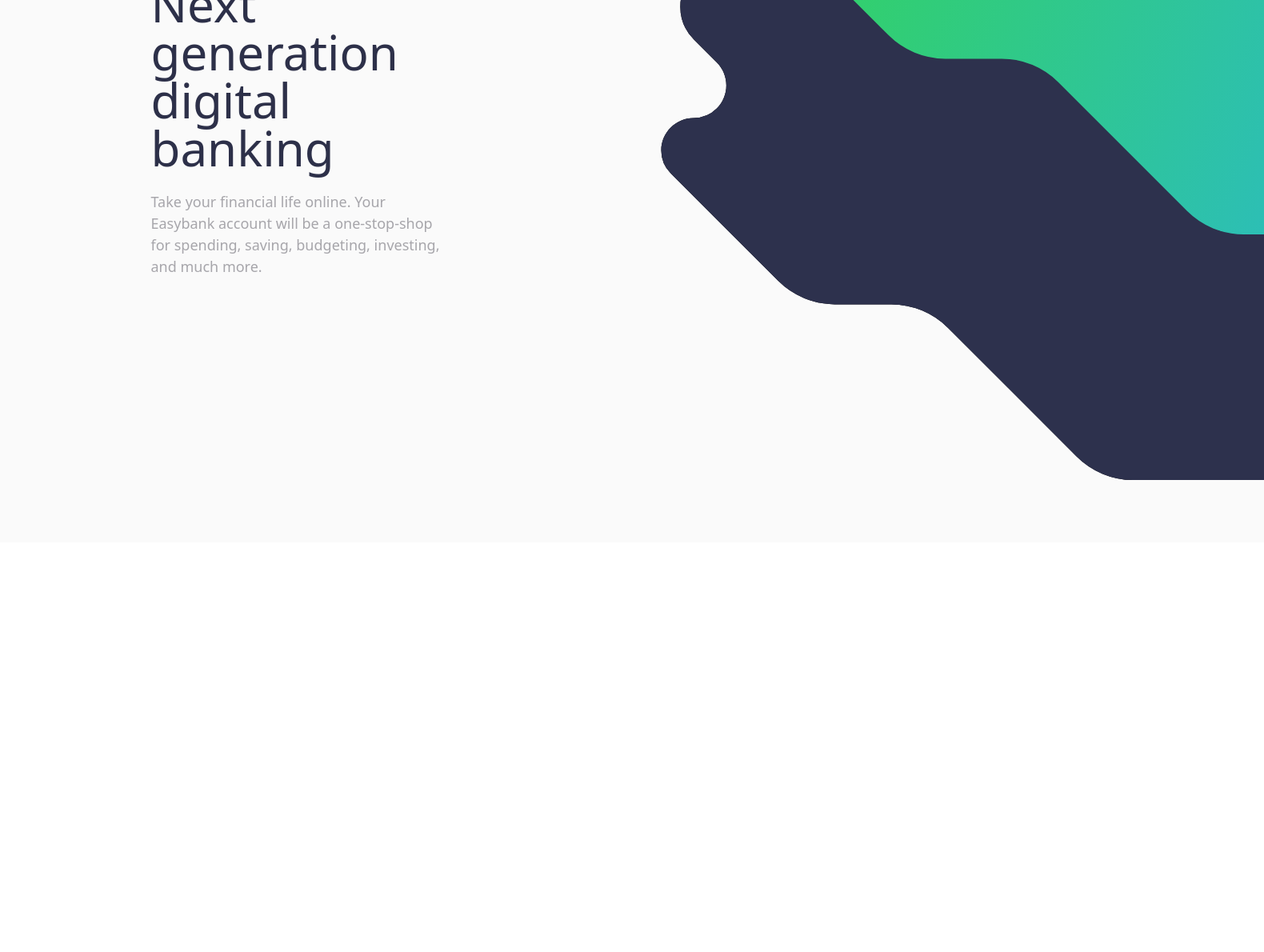
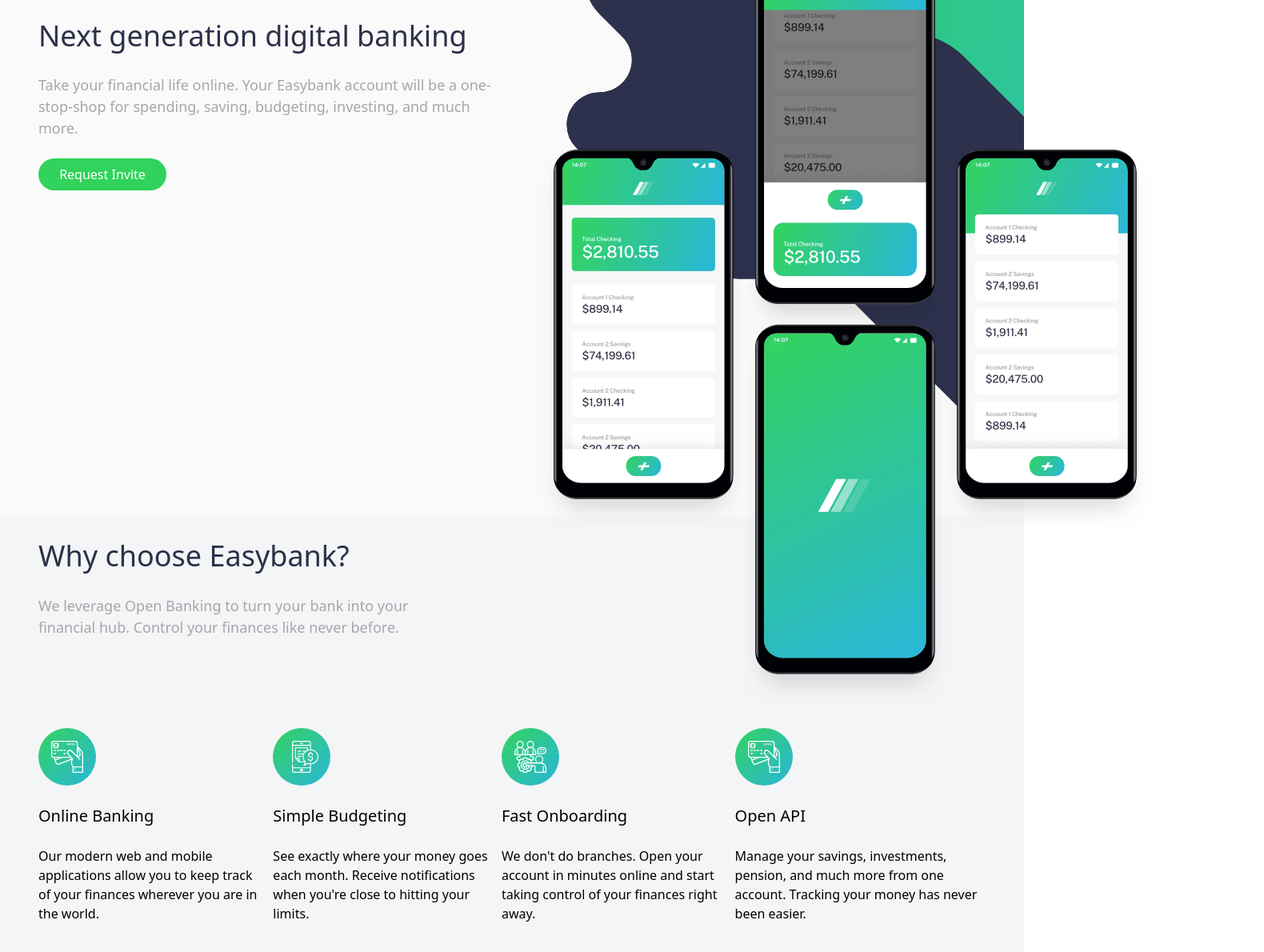
Before and after one commit to Iouie/Bank-LandingPage, a React (Vite) app: page / in a window 1280 px wide. Shown: the part 220-1410 px from the top of the page at 80% size, 1580 px wide, since content can reach past the window. Before the commit the page ends 1154 px from the top, so only its background shows below. Built offline with nearby package versions, Linux system fonts and the light colour scheme.

Commit message:
added section

```diff
--- a/src/components/Main.jsx
+++ b/src/components/Main.jsx
@@ -1,16 +1,23 @@
 export default function Main() {
   return (
-    <main className="relative bottom-[16rem] -z-10 flex justify-around">
+    <main className="relative bottom-[16rem] z-10 flex flex-col w-full">
       <div className="flex bg-[#fafafa]">
-        <section className="flex flex-col  items-center justify-center gap-y-6">
-          <h2 className="text-6xl text-[#2d3049] w-1/2">
+        <section
+          className="flex flex-col justify-center gap-y-6 pl-12
+        "
+        >
+          <h2 className="text-4xl text-[#2d3049] leading-snug">
             Next generation digital banking
           </h2>
-          <p className="text-[18px] text-[#a7a6ab] w-1/2">
+          <p className="text-[18px] text-[#a7a6ab] ">
             Take your financial life online. Your Easybank account will be a
             one-stop-shop for spending, saving, budgeting, investing, and much
             more.
           </p>
+
+          <button className="bg-[#31d35c] text-white z-30 py-2 w-[10rem] rounded-3xl hover:cursor-pointer">
+            Request Invite
+          </button>
         </section>
         <section className="overflow-hidden">
           <svg
@@ -64,8 +71,79 @@
               />
             </g>
           </svg>
+          <img
+            src="/image-mockups.png"
+            alt="phone"
+            className="absolute top-[20%] right-[-10rem] h-100"
+          ></img>
         </section>
       </div>
+
+      <section className="bg-[#f4f5f7]">
+        <div className="flex flex-col justify-center gap-y-6 pl-12 w-2/5 bg-[#f4f5f7] mb-16">
+          <h2 className="text-4xl text-[#2d3049] leading-snug mt-6">
+            Why choose Easybank?
+          </h2>
+          <p className="text-[18px] text-[#a7a6ab]">
+            We leverage Open Banking to turn your bank into your financial hub.
+            Control your finances like never before.
+          </p>
+        </div>
+
+        <div className="flex px-12 gap-x-2 my-28">
+          <div className="flex flex-col">
+            <img
+              src="/icon-online.svg"
+              alt="bank-logo"
+              className="w-[72px] h-[72px]"
+            />
+            <h1 className="font-medium py-6 text-xl">Online Banking</h1>
+            <p>
+              Our modern web and mobile applications allow you to keep track of
+              your finances wherever you are in the world.
+            </p>
+          </div>
+
+          <div className="flex flex-col">
+            <img
+              src="/icon-budgeting.svg"
+              alt="budget-logo"
+              className="w-[72px] h-[72px]"
+            />
+            <h1 className="font-medium py-6 text-xl">Simple Budgeting</h1>
+            <p>
+              See exactly where your money goes each month. Receive
+              notifications when you&apos;re close to hitting your limits.
+            </p>
+          </div>
+
+          <div className="flex flex-col">
+            <img
+              src="/icon-onboarding.svg"
+              alt="onboarding-logo"
+              className="w-[72px] h-[72px]"
+            />
+            <h1 className="font-medium py-6 text-xl ">Fast Onboarding</h1>
+            <p>
+              We don&apos;t do branches. Open your account in minutes online and
+              start taking control of your finances right away.
+            </p>
+          </div>
+
+          <div className="flex flex-col">
+            <img
+              src="/icon-online.svg"
+              alt="bank-logo"
+              className="w-[72px] h-[72px]"
+            />
+            <h1 className="font-medium py-6 text-xl">Open API</h1>
+            <p>
+              Manage your savings, investments, pension, and much more from one
+              account. Tracking your money has never been easier.
+            </p>
+          </div>
+        </div>
+      </section>
     </main>
   );
 }
--- a/src/components/Navbar.jsx
+++ b/src/components/Navbar.jsx
@@ -1,6 +1,6 @@
 export default function Navbar() {
   return (
-    <nav className="flex py-10 justify-around bg-white">
+    <nav className="flex py-6  bg-white z-30 relative justify-around">
       <svg xmlns="http://www.w3.org/2000/svg" width="139" height="20">
         <defs>
           <linearGradient id="a" x1="72.195%" x2="17.503%" y1="0%" y2="100%">
@@ -21,7 +21,7 @@
           </g>
         </g>
       </svg>
-      <ul className="flex gap-x-6">
+      <ul className="flex gap-x-6 text-[#b3b3b5] w-1/3 ">
         <li>Home</li>
         <li>About</li>
         <li>Contact</li>
```
